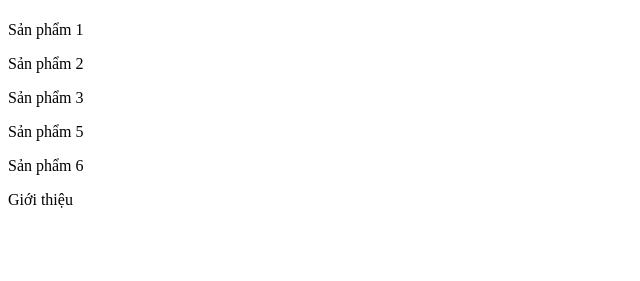
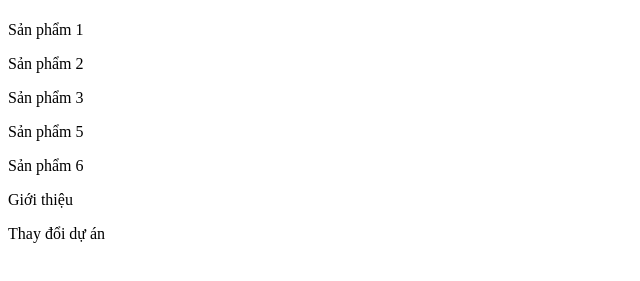
Before and after one commit to baohn04/be-course-test, a plain HTML site: page product.html in a window 1280 px wide. Shown: the part 59-340 px from the top of the page, without its empty margins (0-640 px from the left). Drawn offline with Linux system fonts and the light colour scheme.

Commit message:
Update product.html

```diff
--- a/product.html
+++ b/product.html
@@ -14,5 +14,6 @@
   <p>Sản phẩm 6</p>
 
   <p>Giới thiệu</p>
+  <p>Thay đổi dự án</p>
 </body>
 </html>
```
